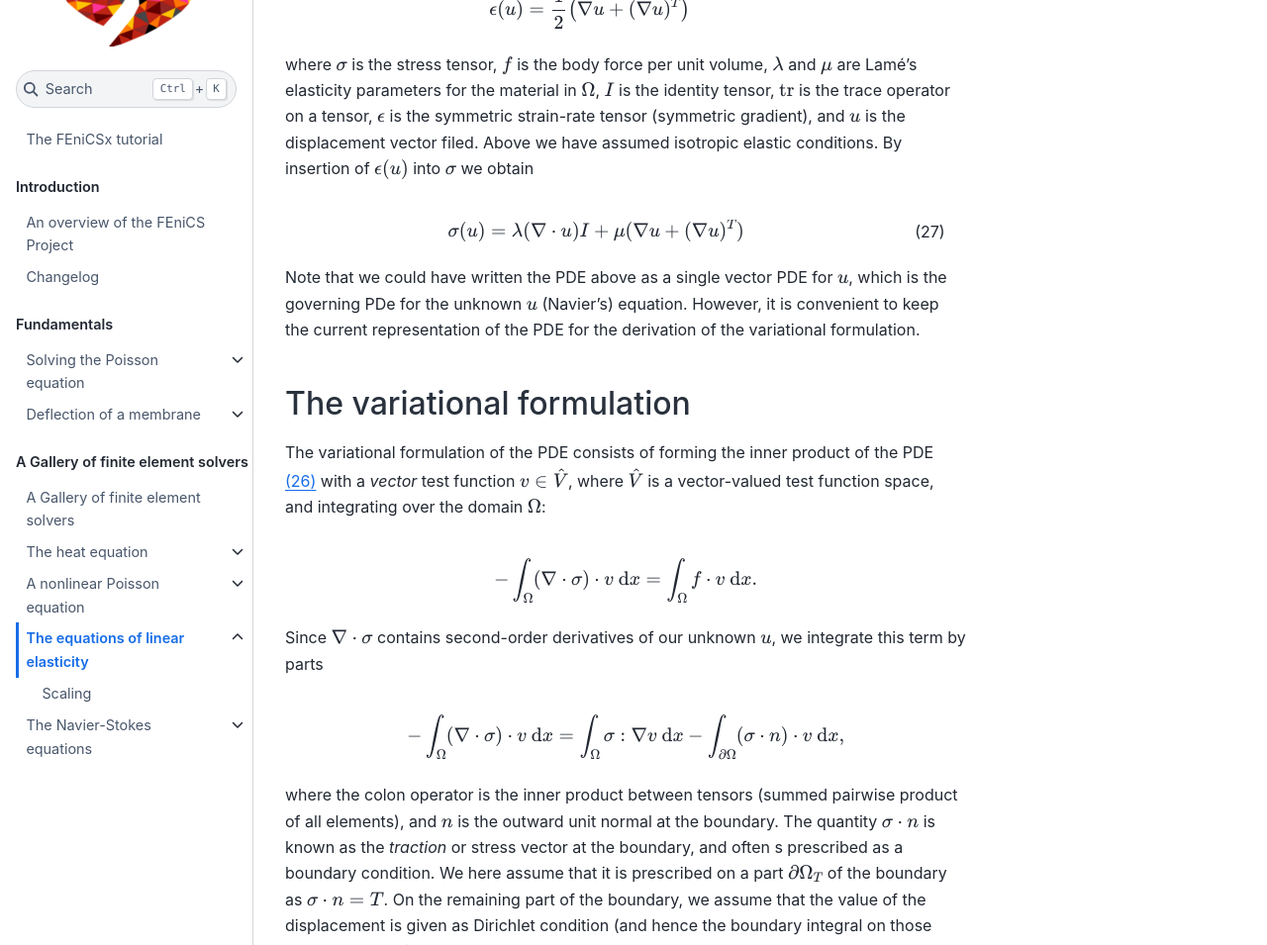
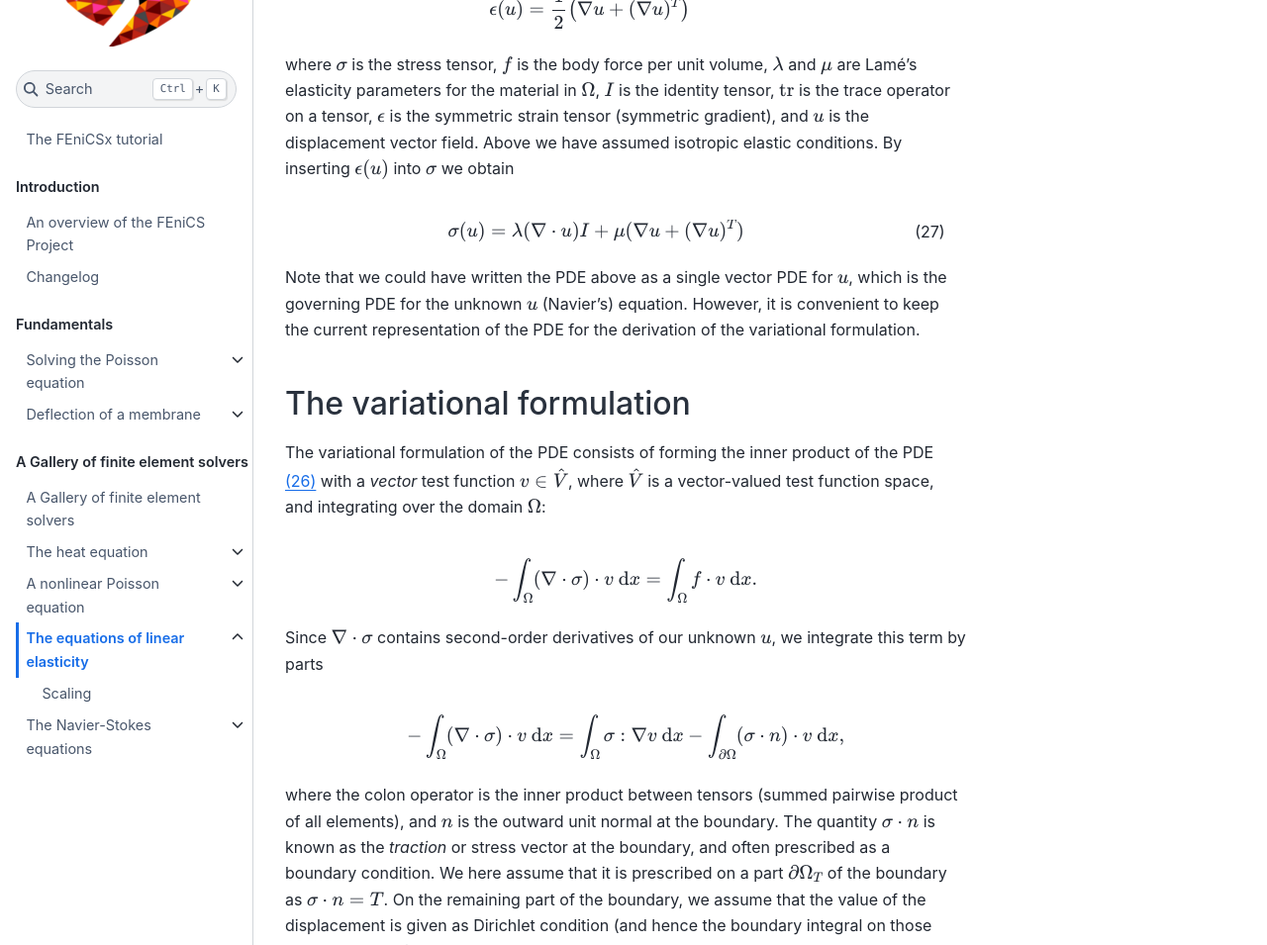
Before and after one commit to jorgensd/dolfinx-tutorial, a Jupyter Book: the page built from chapter2/linearelasticity.md, in a window 1280 px wide and 1400 px high, scrolled down 357 px. Shown: the part 153-1108 px from the top of the window at 99% size. Built offline with Jupyter Book 1.0.4 settings and Sphinx 7.4.7 and the Sphinx Book theme 1.1.4, drawn with Linux system fonts in a browser that asks for light colours; pages that are not in the unit, such as notebooks, are missing from menus.

Commit message:
Minor improvements in linearelasticity.md

````diff
--- a/chapter2/linearelasticity.md
+++ b/chapter2/linearelasticity.md
@@ -2,7 +2,7 @@
 
 Authors: Anders Logg and Hans Petter Langtangen
 
-Analysis of structures is one of  the major activities of modern engineering, which likely makes the PDE modelling the deformation of elastic bodies the most popular PDE in the world. It takes just one page of code to solve the equations of 2D or 3D elasticity in DOLFINx, and shown in this section.
+Analysis of structures is one of the major activities of modern engineering, which likely makes the PDE modelling the deformation of elastic bodies the most popular PDE in the world. It takes just one page of code to solve the equations of 2D or 3D elasticity in DOLFINx, and shown in this section.
 
 ## The PDE problem
 The equations governing small elastic deformations of a body $\Omega$ can be written as
@@ -12,12 +12,12 @@
     \sigma(u)&= \lambda \mathrm{tr}(\epsilon(u))I + 2 \mu \epsilon(u)\\
     \epsilon(u) &= \frac{1}{2}\left(\nabla u + (\nabla u )^T\right)
 ```
-where $\sigma$ is the stress tensor, $f$ is the body force per unit volume, $\lambda$ and $\mu$ are Lamé's elasticity parameters for the material in $\Omega$, $I$ is the identity tensor, $\mathrm{tr}$ is the trace operator on a tensor, $\epsilon$ is the symmetric strain-rate tensor (symmetric gradient), and $u$ is the displacement vector filed. Above we have assumed isotropic elastic conditions.
-By insertion of $\epsilon(u)$ into $\sigma$ we obtain
+where $\sigma$ is the stress tensor, $f$ is the body force per unit volume, $\lambda$ and $\mu$ are Lamé's elasticity parameters for the material in $\Omega$, $I$ is the identity tensor, $\mathrm{tr}$ is the trace operator on a tensor, $\epsilon$ is the symmetric strain tensor (symmetric gradient), and $u$ is the displacement vector field. Above we have assumed isotropic elastic conditions.
+By inserting $\epsilon(u)$ into $\sigma$ we obtain
 \begin{align}
     \sigma(u)&=\lambda(\nabla \cdot u)I + \mu(\nabla u + (\nabla u)^T)
 \end{align}
-Note that we could have written the PDE above as a single vector PDE for $u$, which is the governing PDe for the unknown $u$ (Navier's) equation. However, it is convenient to keep the current representation of the PDE for the derivation of the variational formulation.
+Note that we could have written the PDE above as a single vector PDE for $u$, which is the governing PDE for the unknown $u$ (Navier's) equation. However, it is convenient to keep the current representation of the PDE for the derivation of the variational formulation.
 
 ## The variational formulation
 The variational formulation of the PDE consists of forming the inner product of the PDE [](elasticity-PDE) with a *vector* test function $v\in\hat{V}$, where $\hat{V}$ is a vector-valued test function space, and integrating over the domain $\Omega$:
@@ -28,7 +28,7 @@
 ```{math}
     -\int_{\Omega}(\nabla \cdot \sigma)\cdot v ~\mathrm{d} x =\int_{\Omega}\sigma : \nabla v ~\mathrm{d}x - \int_{\partial\Omega} (\sigma \cdot n)\cdot v~\mathrm{d}x,
 ```
-where the colon operator is the inner product between tensors (summed pairwise product of all elements), and $n$ is the outward unit normal at the boundary. The quantity $\sigma \cdot n$ is known as the *traction* or stress vector at the boundary, and often s prescribed as a boundary condition. We here assume that it is prescribed on a part $\partial \Omega_T$ of the boundary as $\sigma \cdot n=T$. On the remaining part of the boundary, we assume that the value of the displacement is given as Dirichlet condition (and hence the boundary integral on those boundaries are $0$). We thus obtain
+where the colon operator is the inner product between tensors (summed pairwise product of all elements), and $n$ is the outward unit normal at the boundary. The quantity $\sigma \cdot n$ is known as the *traction* or stress vector at the boundary, and often prescribed as a boundary condition. We here assume that it is prescribed on a part $\partial \Omega_T$ of the boundary as $\sigma \cdot n=T$. On the remaining part of the boundary, we assume that the value of the displacement is given as Dirichlet condition (and hence the boundary integral on those boundaries are $0$). We thus obtain
 ```{math}
     \int_{\Omega} \sigma : \nabla v ~\mathrm{d} x = \int_{\Omega} f\cdot v ~\mathrm{d} x + \int_{\partial\Omega_T}Tv~\mathrm{d} s.
 ```
````
Also changed, not shown: other parts of chapter2/linearelasticity.md (+1 -1 lines).
